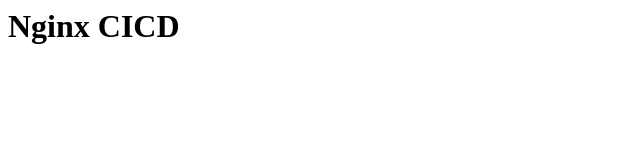
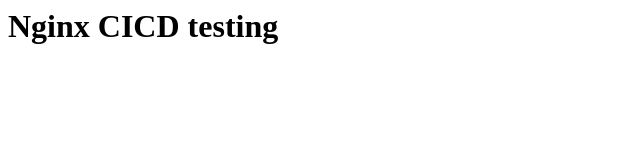
Before and after one commit to rajshinde7/cicd_testing, a plain HTML site: page index.html in a window 1280 px wide. Shown: the whole page, without its empty margins (0-640 px from the left). Drawn offline with Linux system fonts and the light colour scheme.

Commit message:
Update index.html

```diff
--- a/index.html
+++ b/index.html
@@ -1,5 +1,5 @@
 <html>
  <body>
-  <h1>Nginx CICD</h1>
+  <h1>Nginx CICD testing</h1>
   </body>
 </html>
```
